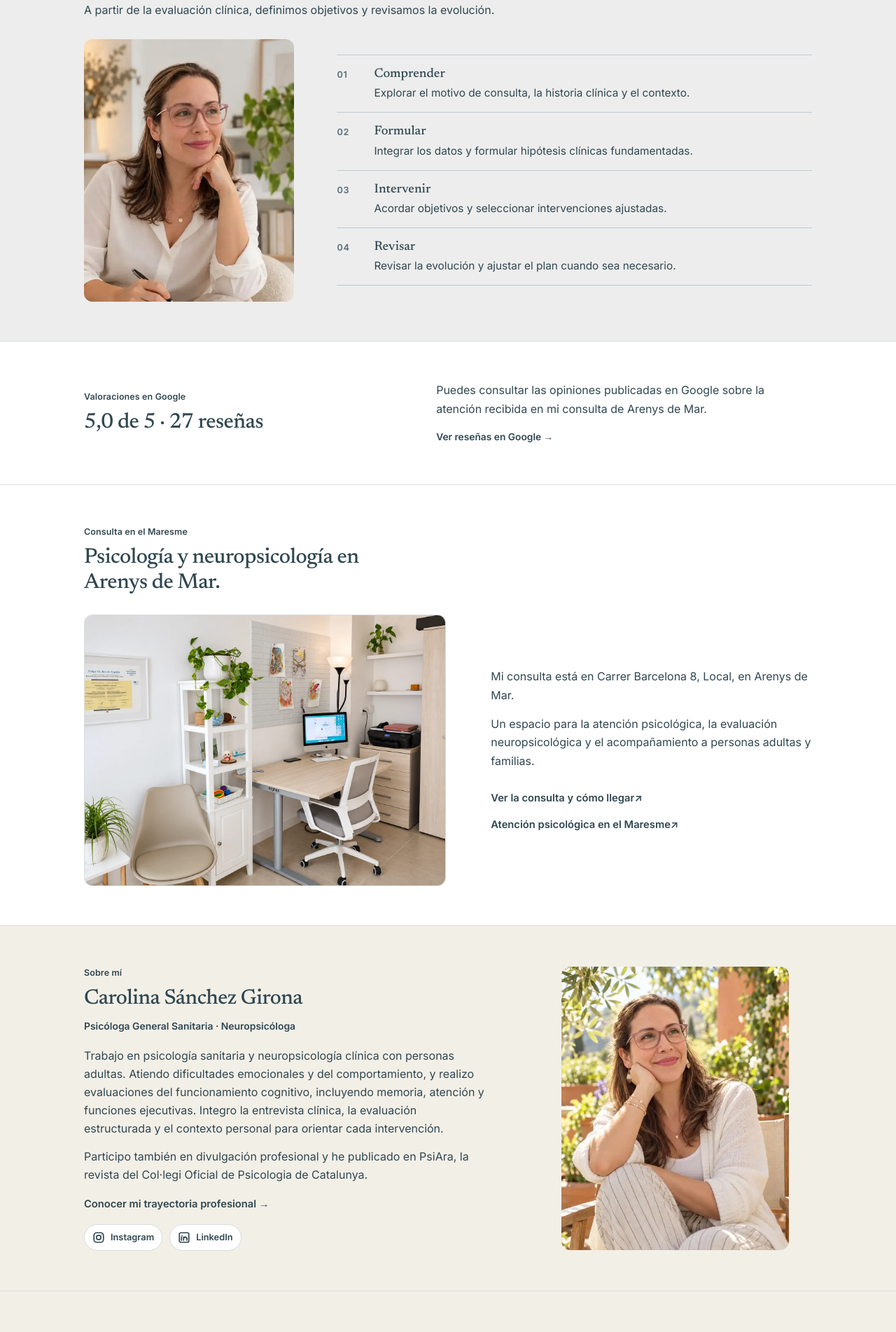
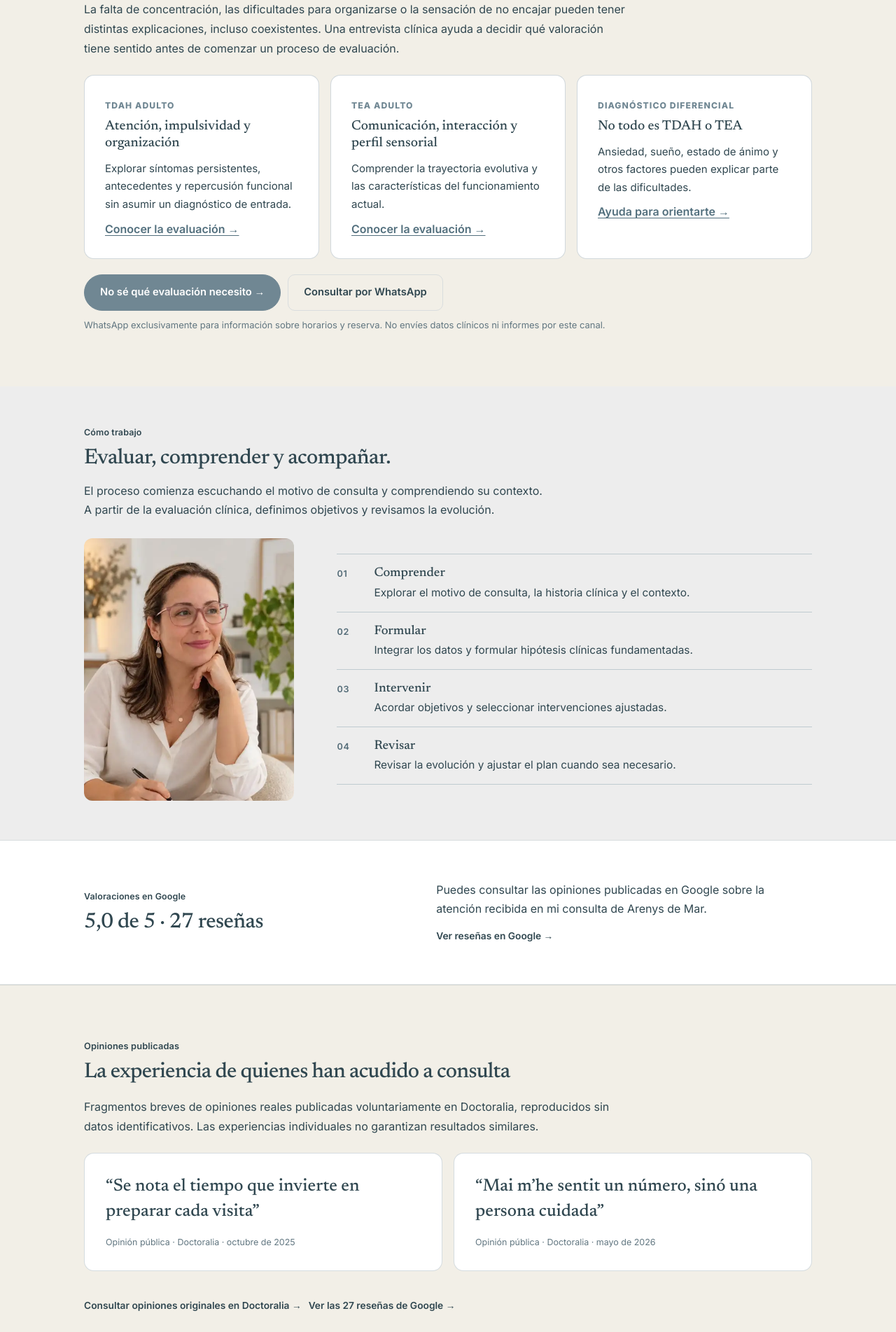
Before and after one commit to carolinasanchezgirona/Portfolio-Carolina, a Next.js app: page / in a window 1280 px wide. Shown: the part 1976-3879 px from the top of the page at 70% size. Built offline with nearby package versions, Linux system fonts and the light colour scheme.

Commit message:
Add diagnostic pathway, authentic reviews and professional evidence to homepage

```diff
--- a/app/page.tsx
+++ b/app/page.tsx
@@ -132,6 +132,22 @@ export default function HomePage() {
         </div>
       </section>
 
+
+      <section className="captacion-section" aria-labelledby="orientacion-title">
+        <div className="editorial-wrap">
+          <p className="editorial-section-eyebrow">Orientación antes de evaluar</p>
+          <h2 id="orientacion-title">¿Dudas entre TDAH, TEA u otra explicación?</h2>
+          <p className="captacion-intro">La falta de concentración, las dificultades para organizarse o la sensación de no encajar pueden tener distintas explicaciones, incluso coexistentes. Una entrevista clínica ayuda a decidir qué valoración tiene sentido antes de comenzar un proceso de evaluación.</p>
+          <div className="captacion-grid">
+            <article className="captacion-card"><span className="captacion-index">TDAH ADULTO</span><h3>Atención, impulsividad y organización</h3><p>Explorar síntomas persistentes, antecedentes y repercusión funcional sin asumir un diagnóstico de entrada.</p><a href="/evaluacion-tdah-adultos/">Conocer la evaluación →</a></article>
+            <article className="captacion-card"><span className="captacion-index">TEA ADULTO</span><h3>Comunicación, interacción y perfil sensorial</h3><p>Comprender la trayectoria evolutiva y las características del funcionamiento actual.</p><a href="/evaluacion-tea-adultos/">Conocer la evaluación →</a></article>
+            <article className="captacion-card"><span className="captacion-index">DIAGNÓSTICO DIFERENCIAL</span><h3>No todo es TDAH o TEA</h3><p>Ansiedad, sueño, estado de ánimo y otros factores pueden explicar parte de las dificultades.</p><a href="/orientacion-tdah-tea-adultos/">Ayuda para orientarte →</a></article>
+          </div>
+          <div className="captacion-actions"><a className="editorial-btn editorial-btn-primary" href="/orientacion-tdah-tea-adultos/">No sé qué evaluación necesito →</a><a className="editorial-btn editorial-btn-secondary" href="https://wa.me/34604974857?text=Hola%2C%20quisiera%20informaci%C3%B3n%20administrativa%20sobre%20una%20primera%20visita." target="_blank" rel="noopener noreferrer">Consultar por WhatsApp</a></div>
+          <p className="captacion-disclaimer">WhatsApp exclusivamente para información sobre horarios y reserva. No envíes datos clínicos ni informes por este canal.</p>
+        </div>
+      </section>
+
       <section className="editorial-section editorial-method" id="como-trabajo" aria-labelledby="metodo-title">
         <div className="editorial-wrap">
           <div className="editorial-section-head">
@@ -198,6 +214,26 @@ export default function HomePage() {
         </div>
       </section>
 
+
+      <section className="captacion-section" aria-labelledby="testimonios-title">
+        <div className="editorial-wrap">
+          <p className="editorial-section-eyebrow">Opiniones publicadas</p>
+          <h2 id="testimonios-title">La experiencia de quienes han acudido a consulta</h2>
+          <p className="captacion-intro">Fragmentos breves de opiniones reales publicadas voluntariamente en Doctoralia, reproducidos sin datos identificativos. Las experiencias individuales no garantizan resultados similares.</p>
+          <div className="captacion-review-grid">
+            <figure className="captacion-quote">
+              <blockquote>“Se nota el tiempo que invierte en preparar cada visita”</blockquote>
+              <figcaption>Opinión pública · Doctoralia · octubre de 2025</figcaption>
+            </figure>
+            <figure className="captacion-quote">
+              <blockquote lang="ca">“Mai m’he sentit un número, sinó una persona cuidada”</blockquote>
+              <figcaption>Opinión pública · Doctoralia · mayo de 2026</figcaption>
+            </figure>
+          </div>
+          <div className="captacion-actions"><a className="editorial-card-link" href="https://www.doctoralia.es/carolina-sanchez-girona/psicologo/arenys-de-mar" target="_blank" rel="noopener noreferrer">Consultar opiniones originales en Doctoralia →</a><a className="editorial-card-link" href="https://maps.app.goo.gl/ubCSFYZRgbv7vpqF9" target="_blank" rel="noopener noreferrer">Ver las 27 reseñas de Google →</a></div>
+        </div>
+      </section>
+
       <section className="editorial-section editorial-local" aria-labelledby="local-title">
         <div className="editorial-wrap">
           <div className="editorial-local-heading">
@@ -237,7 +273,9 @@ export default function HomePage() {
                 la revista del Col·legi Oficial de Psicologia de Catalunya.
               </p>
             </div>
+            <div className="captacion-trust-strip" aria-label="Referencias profesionales"><span>Psicóloga General Sanitaria · COPC 24892</span><span>Experiencia en clínica de adultos y demencias</span><span>Publicaciones en PsiAra e ICAB</span></div>
             <a className="editorial-about-more" href="/sobre-mi/">Conocer mi trayectoria profesional →</a>
+            <p><a className="editorial-card-link" href="https://psiara.cat/2026/08/05/la-capacitat-per-testar-en-el-dret-civil-catala-des-duna-perspectiva-neuropsicologica/" target="_blank" rel="noopener noreferrer">Leer una publicación profesional en PsiAra →</a></p>
             <SocialLinks className="editorial-about-social" />
           </div>
           <figure className="editorial-about-photo">
```
